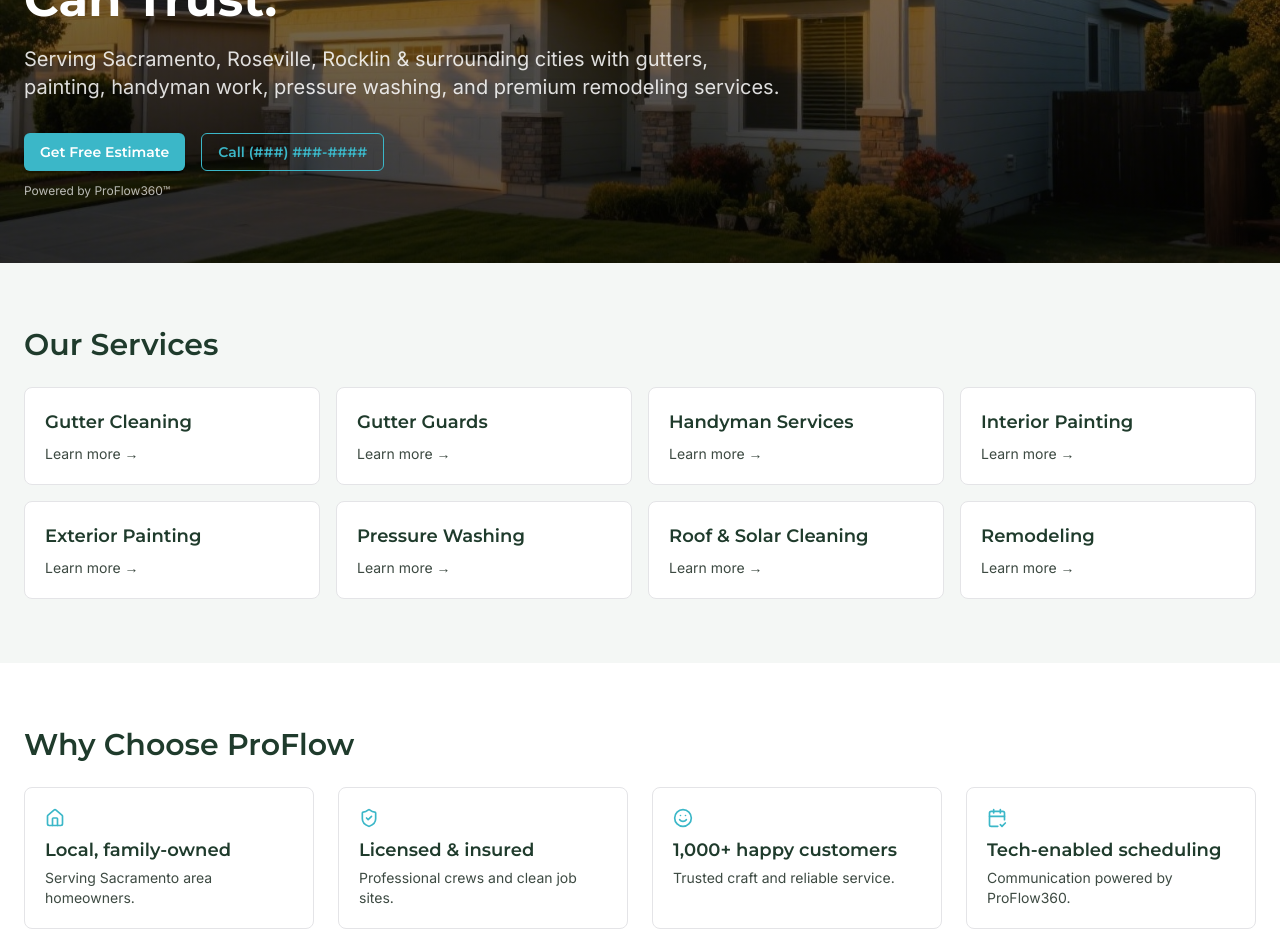
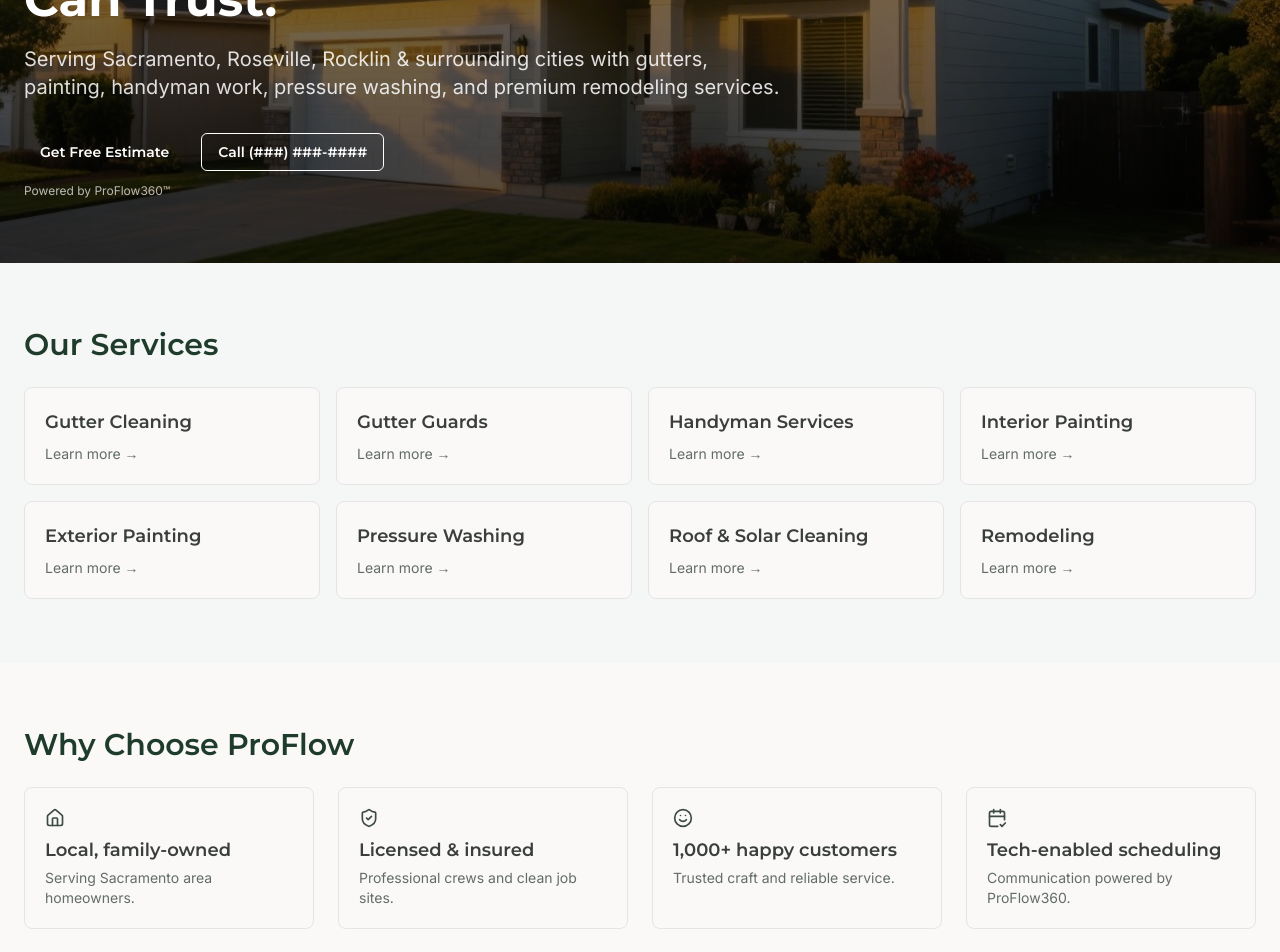
Before and after one commit to MarkTheCoderShark/proflowhomeservices, a Next.js app in the folder web/: page / in a window 1280 px wide. Shown: the part 280-1232 px from the top of the page. Built offline with nearby package versions, Linux system fonts and the light colour scheme; no server answers.

Commit message:
style: lighten backgrounds and update CTA

```diff
--- a/web/app/globals.css
+++ b/web/app/globals.css
@@ -1,8 +1,12 @@
 @import "tailwindcss";
 
 :root {
-  --background: #ffffff;
-  --foreground: #171717;
+  --background: #FAF9F7;
+  --foreground: #1F3B2C;
+  --charcoal: #1D2A27;
+  --deep-teal: #1B5C58;
+  --sage: #4D5E57;
+  --soft-gray: #E5E5E5;
 }
 
 /* ProFlow Brand Theme Tokens (Tailwind v4 @theme) */
@@ -39,6 +43,19 @@ body {
     Segoe UI, Roboto, Helvetica, Arial, "Apple Color Emoji", "Segoe UI Emoji";
 }
 
+.section-dark {
+  background: var(--charcoal);
+}
+
+.section-soft {
+  background: #FFFFFF;
+}
+
+.card-soft {
+  background: #FAF9F7;
+  border: 1px solid var(--soft-gray);
+}
+
 /* Utilities */
 .container {
   margin-left: auto;
@@ -57,3 +74,10 @@ body {
   padding-top: 4rem;  /* 64px */
   padding-bottom: 4rem; /* 64px */
 }
+.sand-bg {
+  background: #E9E0D1;
+}
+
+.card-title {
+  color: #3A3F3D;
+}
--- a/web/components/sections/FeatureGrid.tsx
+++ b/web/components/sections/FeatureGrid.tsx
@@ -21,11 +21,11 @@ export default function FeatureGrid() {
           {features.map((f) => {
             const Icon = f.icon;
             return (
-              <div key={f.title} className="rounded-lg border border-zinc-200 bg-white p-5">
-                <Icon size={20} className="text-aqua" />
-                <div className="mt-2 heading text-lg font-semibold text-evergreen">{f.title}</div>
-                <p className="mt-1 text-slate text-sm">{f.desc}</p>
-              </div>
+            <div key={f.title} className="rounded-lg card-soft p-5 text-slate">
+              <Icon size={20} className="text-sage" />
+              <div className="mt-2 heading card-title text-lg font-semibold">{f.title}</div>
+              <p className="mt-1 text-sm text-slate/80">{f.desc}</p>
+            </div>
             );
           })}
         </div>
--- a/web/components/sections/ProjectGrid.tsx
+++ b/web/components/sections/ProjectGrid.tsx
@@ -20,7 +20,7 @@ export default function ProjectGrid() {
             <a
               key={project.title}
               href={project.href}
-              className="group relative block overflow-hidden rounded-lg border border-zinc-200 shadow-sm"
+              className="group relative block overflow-hidden rounded-lg card-soft shadow-sm"
             >
               <div
                 className="h-48 w-full bg-cover bg-center transition group-hover:scale-105"
--- a/web/components/sections/RemodelingSpotlight.tsx
+++ b/web/components/sections/RemodelingSpotlight.tsx
@@ -23,7 +23,7 @@ const items = [
 
 export default function RemodelingSpotlight() {
   return (
-    <section className="section">
+    <section className="section sand-bg">
       <div className="container">
         <div className="grid gap-6 md:grid-cols-2 items-center">
           <div>
--- a/web/components/sections/ServiceGrid.tsx
+++ b/web/components/sections/ServiceGrid.tsx
@@ -21,10 +21,10 @@ export default function ServiceGrid() {
             <Link
               key={s.href}
               href={s.href}
-              className="rounded-lg border border-zinc-200 bg-white p-5 hover:shadow-sm transition"
+              className="rounded-lg card-soft p-5 text-slate transition hover:shadow-lg"
             >
-              <div className="heading text-lg text-evergreen font-semibold">{s.title}</div>
-              <p className="mt-2 text-sm text-slate">Learn more →</p>
+              <div className="heading card-title text-lg font-semibold">{s.title}</div>
+              <p className="mt-2 text-sm text-slate/80">Learn more →</p>
             </Link>
           ))}
         </div>
--- a/web/components/ui/Button.tsx
+++ b/web/components/ui/Button.tsx
@@ -24,8 +24,8 @@ export default function Button({
     "heading inline-flex items-center justify-center rounded-md px-4 py-2 text-sm font-semibold transition focus:outline-none focus-visible:ring-2 focus-visible:ring-aqua/60";
   const styles =
     variant === "primary"
-      ? "bg-aqua text-white shadow-sm hover:opacity-90"
-      : "border border-aqua text-aqua hover:bg-aqua/10";
+      ? "bg-deep-teal text-white shadow-sm hover:bg-[#1C706B]"
+      : "border border-deep-teal text-deep-teal hover:bg-deep-teal/10";
 
   function handleClick(event: MouseEvent<HTMLButtonElement | HTMLAnchorElement>) {
     if (analyticsEvent) {
```
